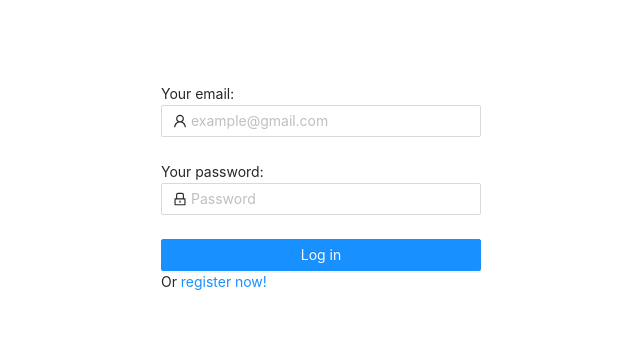
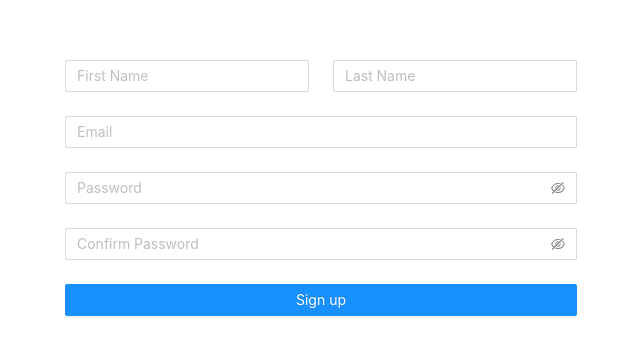
Before and after one commit to lethuccrma/todoapp-fe, a React (Create React App) app: page /signup in a window 1280 px wide. Before the commit this address led to /login. Shown: the part 200-554 px from the top of the page, without its empty margins (319-959 px from the left). Built offline with nearby package versions, Linux system fonts and the light colour scheme.

Commit message:
Fix sign up page layout

```diff
--- a/src/App.tsx
+++ b/src/App.tsx
@@ -15,7 +15,7 @@ function Router() {
   const authState = useSelector<{auth: AuthState}, AuthState>((state) => state.auth);
 
   useEffect(() => {
-    if (!authState.authenticated) {
+    if (!authState.authenticated && window.location.pathname !== '/signup') {
       navigate('/login');
     }
   }, [authState.authenticated])
--- a/src/pages/Login/index.css
+++ b/src/pages/Login/index.css
@@ -1,5 +1,5 @@
 .login-form {
-    max-width: 300px;
+    max-width: 400px;
   }
   .login-form-forgot {
     float: right;
--- a/src/pages/Login/index.tsx
+++ b/src/pages/Login/index.tsx
@@ -24,12 +24,17 @@ export default function index() {
     dispatch(AuthSlice.actions.startLogin(data));
   };
 
+  // useEffect(() => {
+  //   authState.
+  // }, []);
+
   useEffect(() => {
     if (authState.loginError) {
       setShowError(true);
       setTimeout(() => setShowError(false), 3000);
     }
   }, [authState.loginError]);
+
   useEffect(() => {
     if (authState.authenticated) navigate('/');
   }, [authState.authenticated]);
@@ -94,7 +99,7 @@ export default function index() {
           >
             Log in
           </Button>
-          Or <a href="">register now!</a>
+          Or <a href="/signup">register now!</a>
         </Form.Item>
       </Form>
     </div>
--- a/src/pages/Signup/index.css
+++ b/src/pages/Signup/index.css
@@ -1,3 +1,6 @@
+.login-form {
+  max-width: 600px;
+}
 .signup-form-button {
     width: 100%;
     background-color: deepskyblue;
--- a/src/pages/Signup/index.tsx
+++ b/src/pages/Signup/index.tsx
@@ -1,29 +1,44 @@
-import { Button, Col, Form, Input, Row, Space } from 'antd';
-import React, { useState } from 'react';
+import { Button, Col, Form, Input, Row, Space, Typography } from 'antd';
+import React, { useEffect, useState } from 'react';
 import axios from 'axios';
 
 import './index.css';
 import UnauthorizedAPI from '../../apis/unauthorized';
 import { SIGNUP } from '../../configs/server';
+import { useNavigate } from 'react-router-dom';
+import { useSelector } from 'react-redux';
+import { AuthState } from '../../redux/auth/auth.slice';
 
 export default function index() {
   const [form] = Form.useForm();
 
   const [onLoading, setOnLoading] = useState(false);
+
   const [ErrorText, setErrorText] = useState('');
+  const [showErrorText, setShowErrorText] = useState(false);
 
+  const authState = useSelector<{ auth: AuthState }, AuthState>(
+    (state) => state.auth,
+  );
 
+  useEffect(() => {
+    if (ErrorText) {
+      setShowErrorText(true);
+      setTimeout(() => {setShowErrorText(false); setErrorText('')}, 3000);
+    }
+  }, [ErrorText]);
+
+  const navigate = useNavigate();
   const onFinish = (values: any) => {
-    console.log('Received values of form: ', values);
     const { email, password, firstName, lastName } = values;
     setOnLoading(true);
     UnauthorizedAPI.post(SIGNUP, { email, password, firstName, lastName })
       .then((res) =>{
         setErrorText('');
-        console.log(res);
+        navigate('/login');
       })
       .catch((err) => {
-        setErrorText(err.message);
+        setErrorText(err.response.data.message || err.message);
       })
       .finally(() => {
         setOnLoading(false);
@@ -31,14 +46,14 @@ export default function index() {
   };
 
   return (
-    <div className="flex-1 h-screen w-screen justify-center items-center">
+    <div className="flex h-screen w-screen justify-center	 items-center">
       <Form
         form={form}
         name="register"
         onFinish={onFinish}
         initialValues={{ remember: true }}
         scrollToFirstError
-        className="flex-auto flex-col justify-between"
+        className="signup-form min-w-[40%]"
       >
         <Row gutter={24}>
           <Col span={12}>
@@ -115,6 +130,15 @@ export default function index() {
         >
           <Input.Password placeholder="Confirm Password" />
         </Form.Item>
+
+        {showErrorText ? (
+          <Typography style={{ color: 'red', marginBottom: 10 }}>
+            {ErrorText}
+          </Typography>
+        ) : (
+          <div></div>
+        )}
+
         <Form.Item>
           <Button
             type="primary"
```
